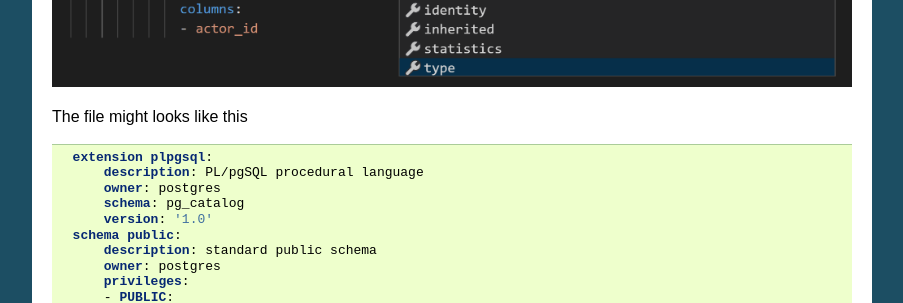
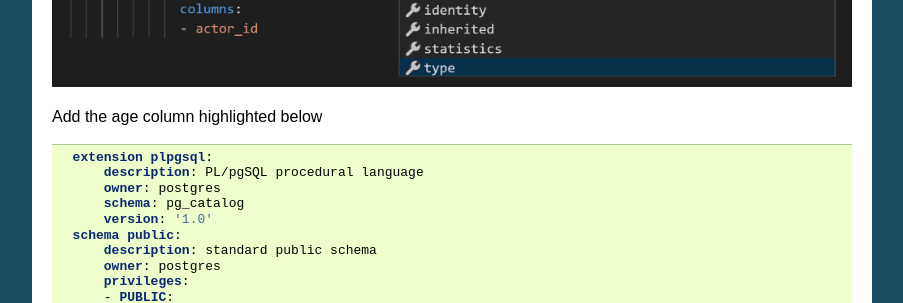
Before and after one commit to perseas/Pyrseas, a Sphinx documentation site: the page built from docs/user/processes/yaml.rst, in a window 1280 px wide and 900 px high, scrolled down 1767 px. Shown: the part 152-455 px from the top of the window, without its empty margins (198-1101 px from the left). Built offline with Sphinx 7.4.7, drawn with Linux system fonts in a browser that asks for light colours.

Commit message:
remove reactions for now

```diff
--- a/docs/user/advanced/index.rst
+++ b/docs/user/advanced/index.rst
@@ -9,7 +9,6 @@ Advanced Topics
    configitems
    dbaugment
    datacopy
-   preactions
    predefaug
    install
    multiple-files
--- a/docs/user/advanced/preactions.rst
+++ /dev/null
@@ -1,4 +0,0 @@
-preactions
-==========
-
-TODO Placeholder for preactions documentation.
--- a/docs/user/processes/yaml.rst
+++ b/docs/user/processes/yaml.rst
@@ -88,7 +88,7 @@ properties of the column, like type and not_null.
 
 .. image:: yaml_sample.png
 
-The file might looks like this
+Add the age column highlighted below
 
 .. code-block:: YAML
   :emphasize-lines: 18
```
